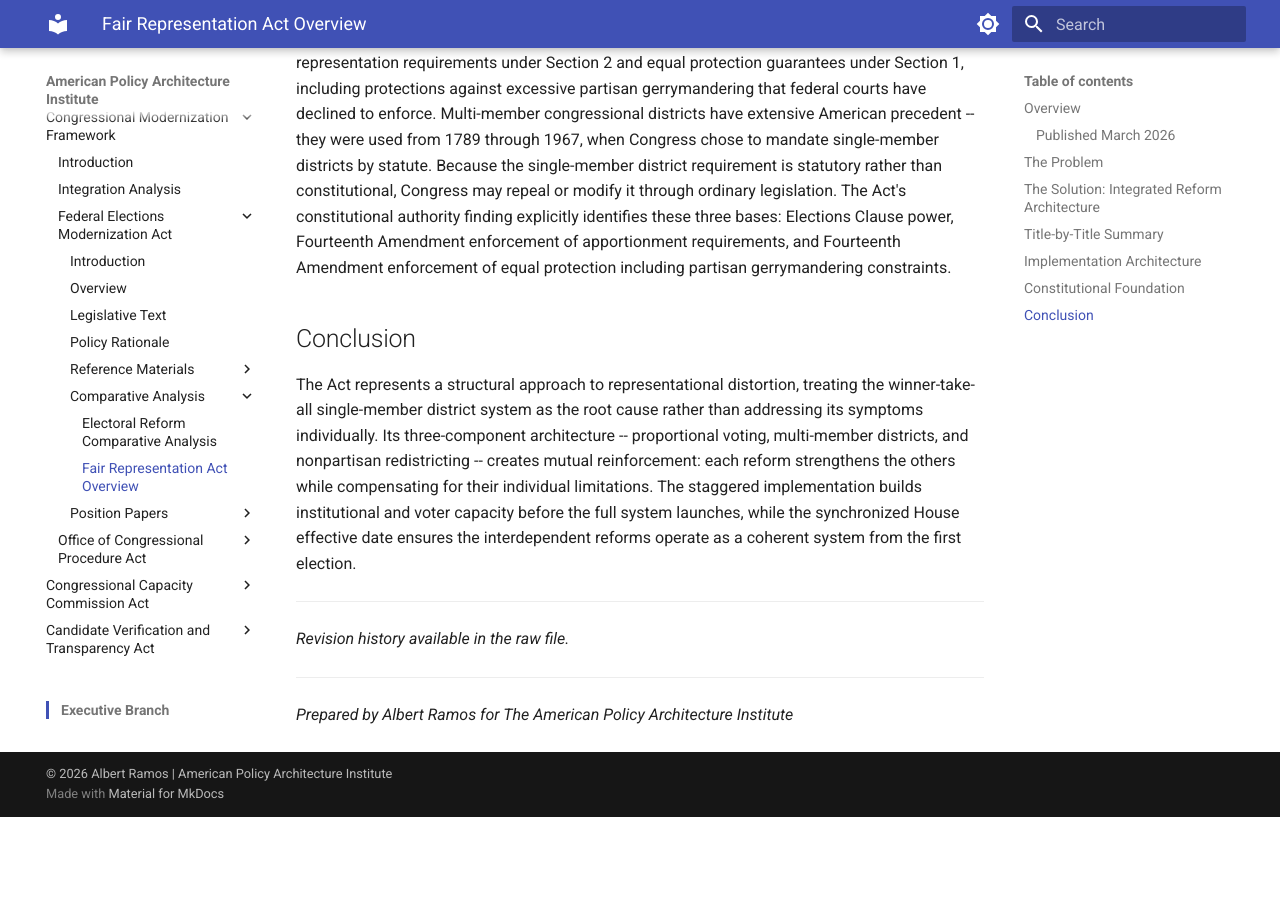
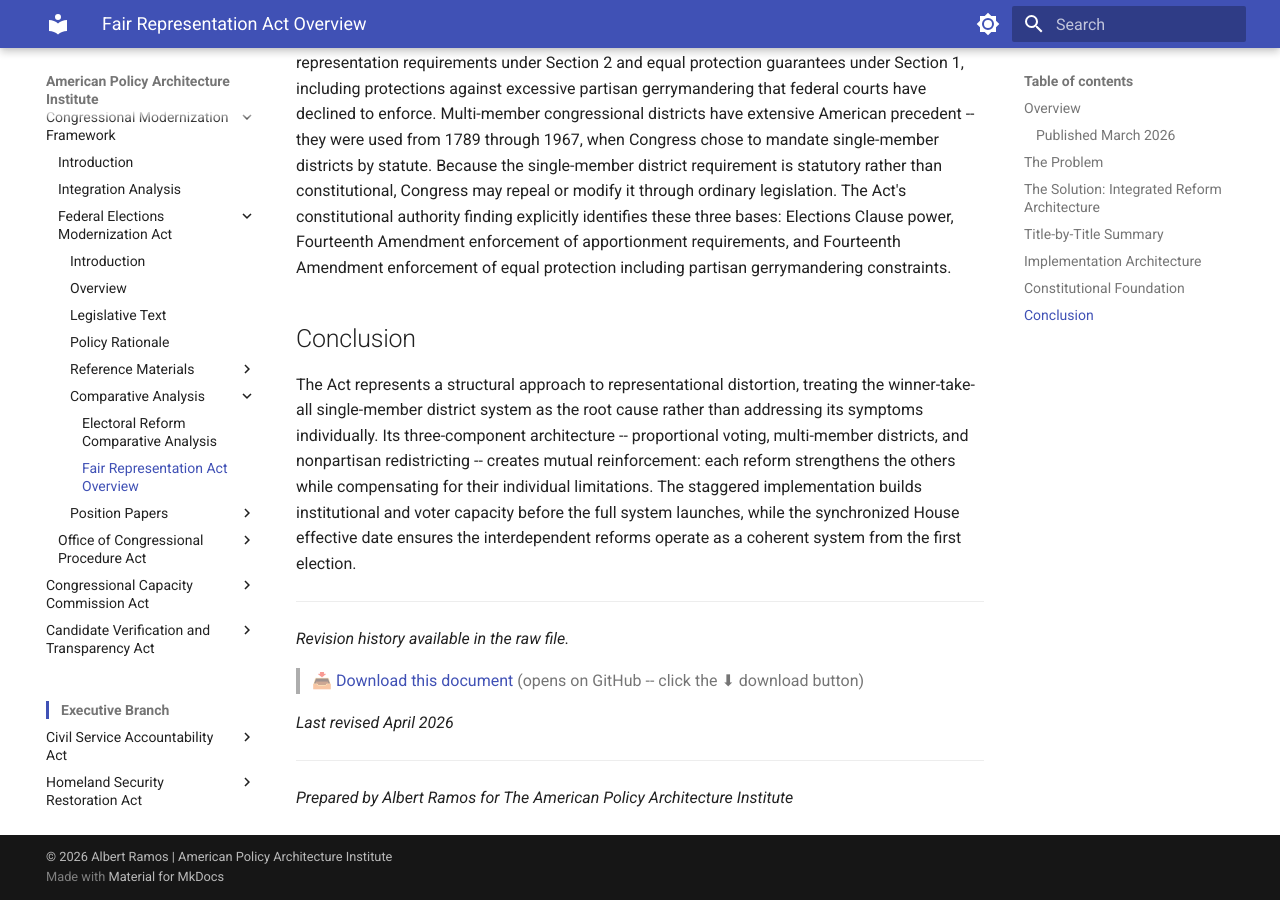
Before and after one commit to albertintech/apai, an MkDocs documentation site: the page built from docs/congress/cmf/fema/fair-representation-act-overview.md, in a window 1280 px wide and 900 px high, scrolled down 3825 px. Built offline with MkDocs 1.6.1 and Material for MkDocs 9.7.7, drawn with Linux system fonts in a browser that asks for light colours; before the commit the page ends 4642 px from its top, so only the background shows below that.

Commit message:
Update fair-representation-act-overview.md

```diff
--- a/docs/congress/cmf/fema/fair-representation-act-overview.md
+++ b/docs/congress/cmf/fema/fair-representation-act-overview.md
@@ -61,13 +61,20 @@
 <!--
 ## Revision History
 
-**Revision 1.0** (Current)
+**Revision 1.1** (Current)
+- DPS 2.8 compliance pass: added missing download link per DPS Rev 2.8 Section 1.9 (with 📥 prefix and ⬇ parenthetical emojis); download link URL points to publishing name fair-representation-act-overview.md per mkdocs.yml; added "Last revised April 2026" line per DPS Rev 2.5 Section 1.3
+
+**Revision 1.0**
 - Initial publication based on H.R. 4632 as introduced (119th Congress)
 - Written to APAI Document Production Standards Section 3.1 (Overview) specification
 -->
 
 *Revision history available in the raw file.*
 
+> 📥 [Download this document](https://github.com/albertintech/apai/blob/main/docs/congress/cmf/fema/fair-representation-act-overview.md) (opens on GitHub -- click the ⬇ download button)
+
+*Last revised April 2026*
+
 ---
 
 *Prepared by Albert Ramos for The American Policy Architecture Institute*
```
